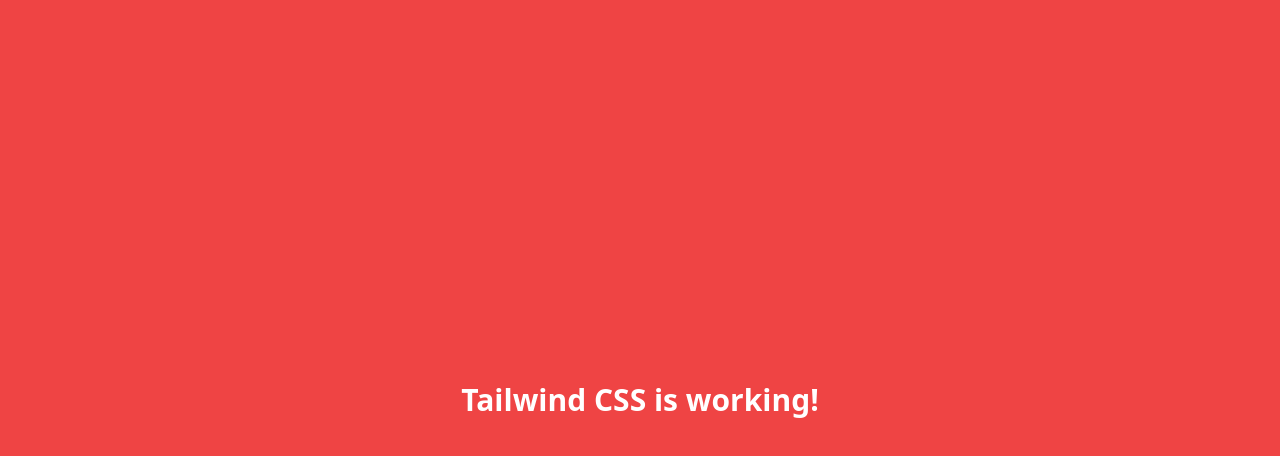
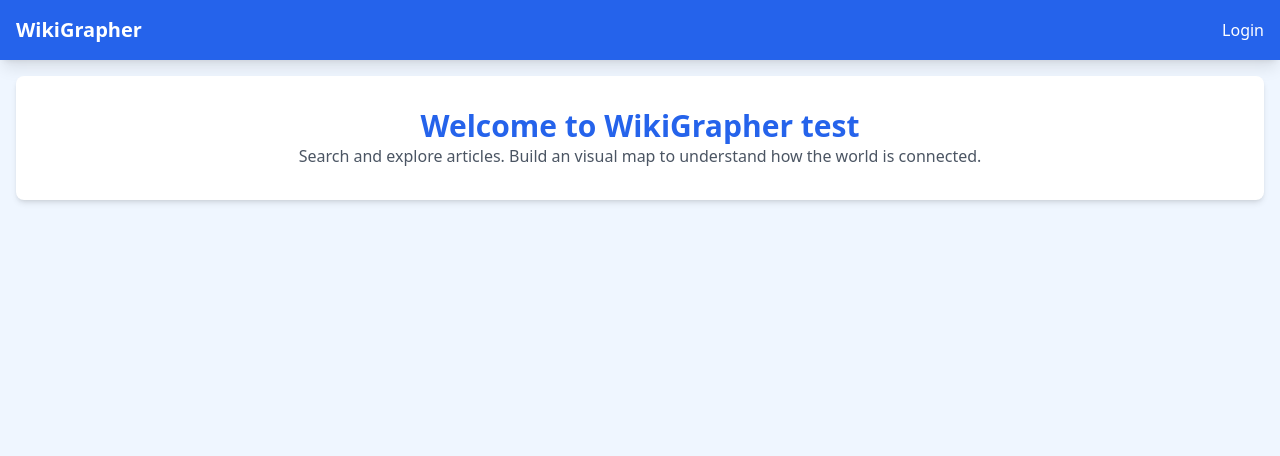
Before and after one commit to shashwb/WikiGrapher, a React (Create React App) app in the folder frontend/: page / in a window 1280 px wide. Shown: the top 456 px of the page. Built offline with nearby package versions, Linux system fonts and the light colour scheme.

Commit message:
tailwind working -- updating modern styles

```diff
--- a/frontend/src/App.tsx
+++ b/frontend/src/App.tsx
@@ -10,39 +10,22 @@
 /** components */
 import Navbar from "./components/Navbar";
 
-/** styling using tailwind */
-
-// const App: React.FC = () => {
-//   const inlineStyle = {
-//     backgroundColor: "red",
-//     minHeight: "100vh",
-//   };
-
-//   return (
-//     <div className="bg-blue-500 min-h-screen">
-//       {/* <div style={inlineStyle}>hello</div> */}
-//       <Router>
-//         <Navbar />
-//         <main className="container mx-auto p-4">
-//           <Routes>
-//             <Route path="/" element={<Home />} />
-//             <Route path="/login" element={<Login />} />
-//             <Route path="/dashboard" element={<Dashboard />} />
-//             <Route path="/graph" element={<GraphView />} />
-//           </Routes>
-//         </main>
-//       </Router>
-//     </div>
-//   );
-// };
-
 const App: React.FC = () => {
   return (
-    <div className="bg-red-500 min-h-screen flex items-center justify-center">
-      <h1 className="text-white text-3xl font-bold">
-        Tailwind CSS is working!
-      </h1>
+    <div className="bg-blue-50 min-h-screen">
+      <Router>
+        <Navbar />
+        <main className="container mx-auto p-4">
+          <Routes>
+            <Route path="/" element={<Home />} />
+            <Route path="/login" element={<Login />} />
+            <Route path="/dashboard" element={<Dashboard />} />
+            <Route path="/graph" element={<GraphView />} />
+          </Routes>
+        </main>
+      </Router>
     </div>
   );
 };
+
 export default App;
--- a/frontend/src/components/Navbar.tsx
+++ b/frontend/src/components/Navbar.tsx
@@ -3,15 +3,20 @@
 
 const Navbar: React.FC = () => {
   return (
-    <>
-      <nav>
-        {/* eventually a LOGO will go here */}
-        <Link to="/">Wikigrapher</Link>
+    <nav className={"bg-blue-600 p-4 shadow-lg"}>
+      <div className="container mx-auto flex justify-between items-center">
+        {/* first */}
+        <Link to="/" className="text-white text-xl font-bold">
+          <div>WikiGrapher</div>
+        </Link>
+        {/* second */}
         <div>
-          <Link to="login">Login</Link>
+          <Link to="/login" className="text-white hover:text-blue-200">
+            Login
+          </Link>
         </div>
-      </nav>
-    </>
+      </div>
+    </nav>
   );
 };
 
--- a/frontend/src/pages/Home.tsx
+++ b/frontend/src/pages/Home.tsx
@@ -2,7 +2,21 @@
 import React from "react";
 
 const Home: React.FC = () => {
-  return <h1>Welcome to WikiGrapher</h1>;
+  return (
+    <>
+      <div className="bg-white p-8 rounded-lg shadow-md">
+        <h1 className="text-3xl font-bold text-center text-blue-600">
+          Welcome to WikiGrapher test
+        </h1>
+        <p className="text-gray-600 mt-50 text-center">
+          Search and explore articles. Build an visual map to understand how the
+          world is connected.
+        </p>
+      </div>
+    </>
+  );
+
+  //   return <h1>Welcome to WikiGrapher</h1>;
 };
 
 export default Home;
```
